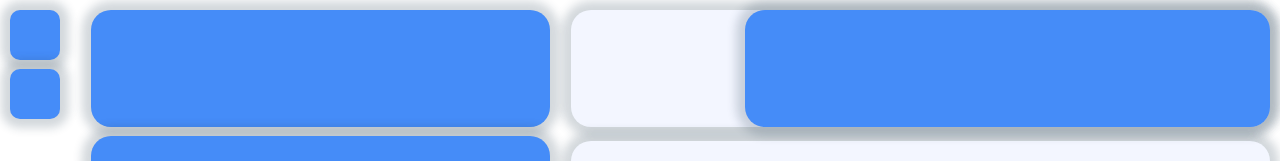
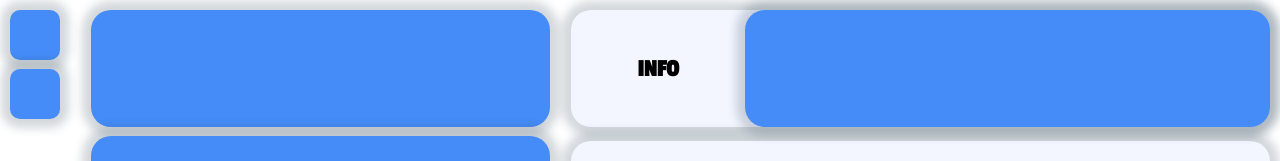
Before and after one commit to Arqosh/proj, a plain HTML site: page web/index.html in a window 1280 px wide. Shown: the top 161 px of the page. Drawn offline with Linux system fonts and the light colour scheme.

Commit message:
Update index.html

```diff
--- a/web/index.html
+++ b/web/index.html
@@ -307,7 +307,9 @@
     </div>
     <div class="main2" id="content3">
         <div class="main2-first">
-          <div style="width: 25%; height: 100%;"></div>
+          <div style="width: 25%; height: 100%; display: flex; align-items: center;">
+            <h2>INFO</h2>
+          </div>
           <div style="width: 75%; height: 100%; background-color: #458CF8; border-radius: 20px 20px; box-shadow: 0px 0px 10px 9px rgba(34, 60, 80, 0.2);"></div>
         </div>
         <div class="main2-second">
```
